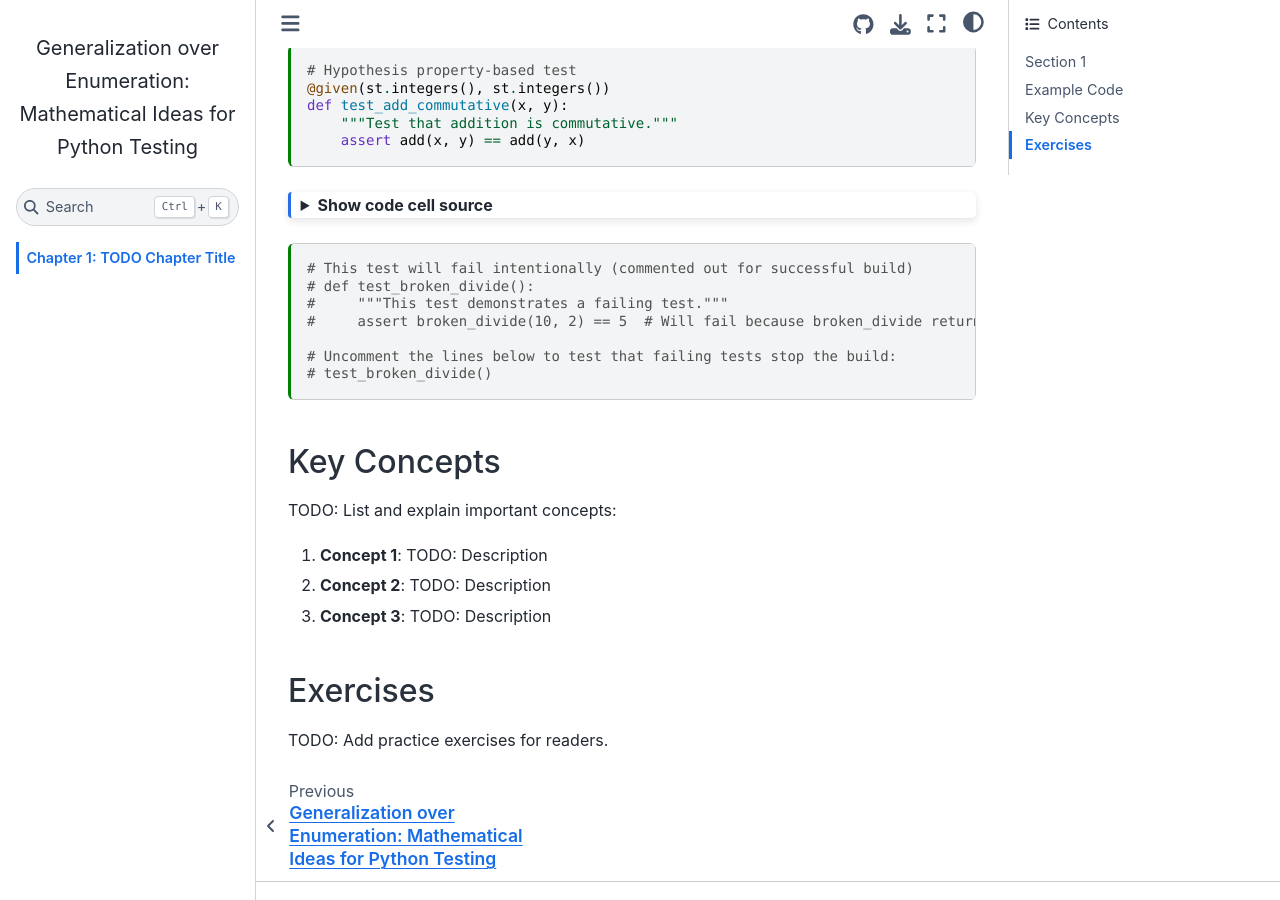
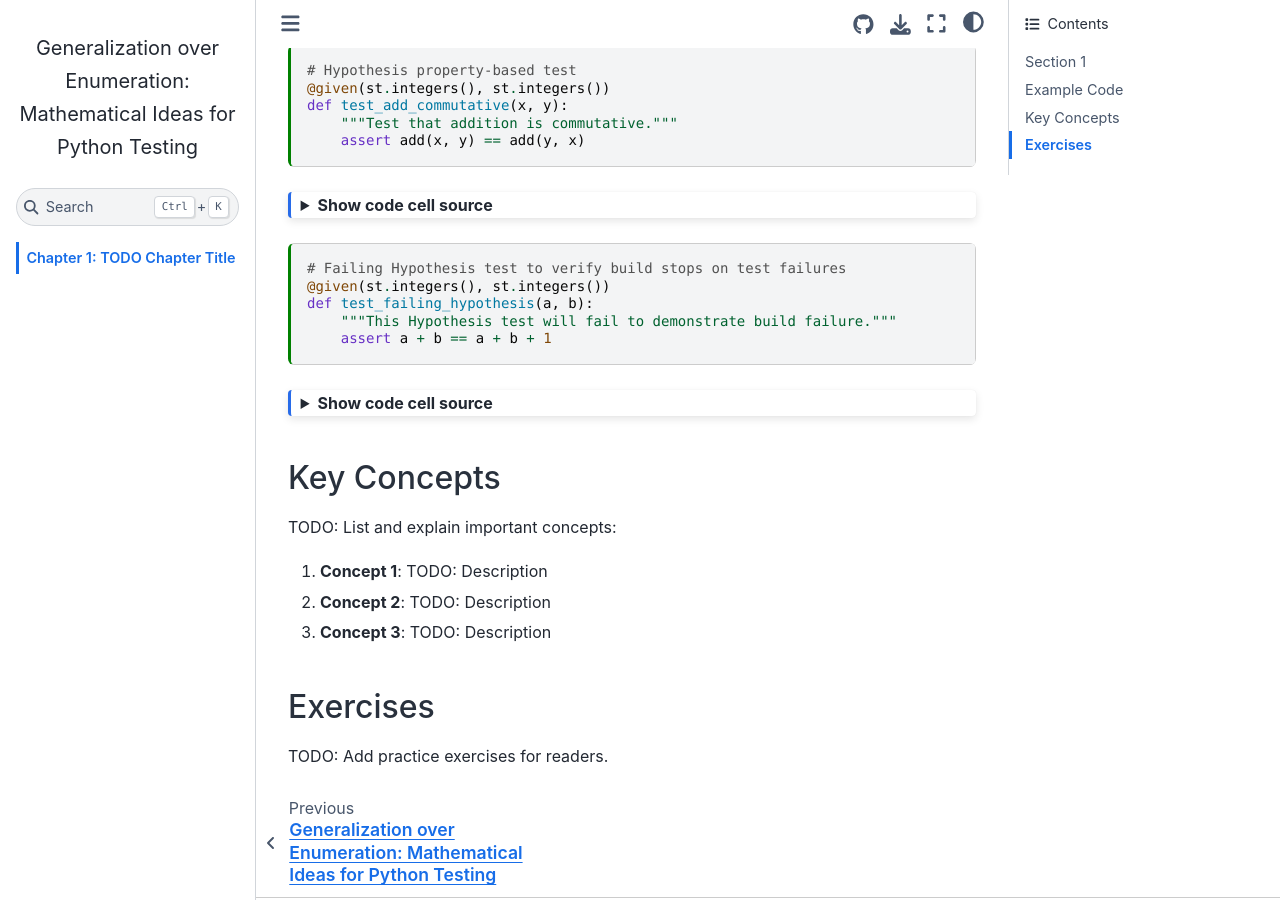
Before and after one commit to nilp0inter/generalization-over-enumeration-book, a Jupyter Book: the page built from chapter1.md, in a window 1280 px wide and 900 px high, scrolled down 848 px. Built offline with Jupyter Book 1.0.4 settings and Sphinx 7.4.7 and the Sphinx Book theme 1.1.4, drawn with Linux system fonts in a browser that asks for light colours.

Commit message:
chore: show test errors in the actions' log

````diff
--- a/chapter1.md
+++ b/chapter1.md
@@ -68,13 +68,17 @@ test_add_commutative()
 ```
 
 ```{code-cell} python
-# This test will fail intentionally (commented out for successful build)
-# def test_broken_divide():
-#     """This test demonstrates a failing test."""
-#     assert broken_divide(10, 2) == 5  # Will fail because broken_divide returns 12
+# Failing Hypothesis test to verify build stops on test failures
+@given(st.integers(), st.integers())
+def test_failing_hypothesis(a, b):
+    """This Hypothesis test will fail to demonstrate build failure."""
+    assert a + b == a + b + 1
+```
 
-# Uncomment the lines below to test that failing tests stop the build:
-# test_broken_divide()
+```{code-cell} python
+:tags: [hide-input, hide-output]
+
+test_failing_hypothesis()
 ```
 
 ## Key Concepts
````
Also changed, not shown: 1 other file.
